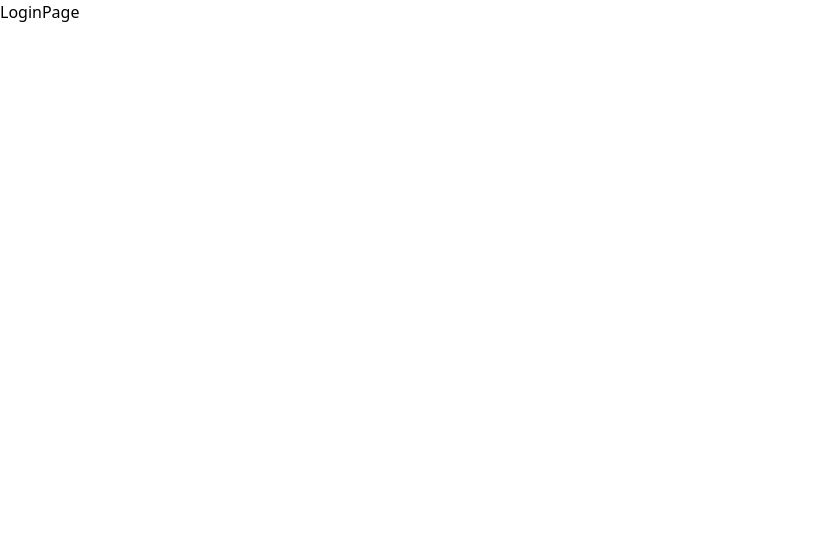
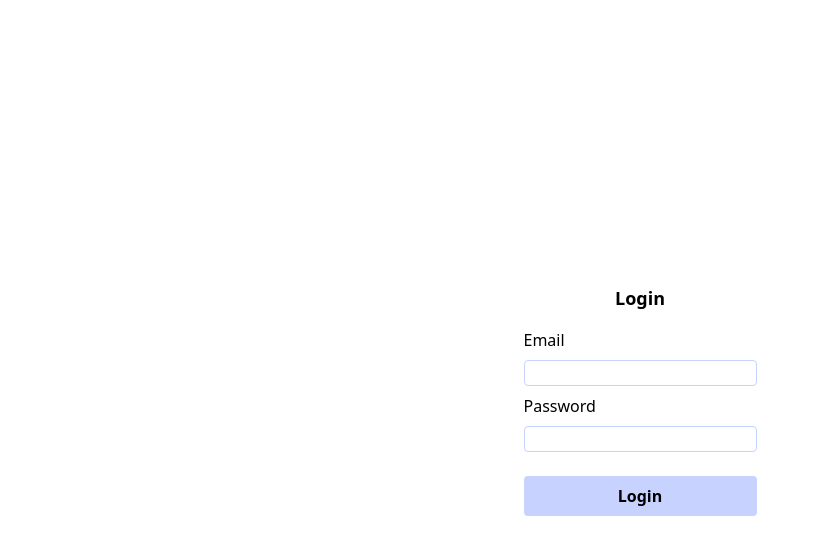
Before and after one commit to andreasgylche/mern-stack, a React (Vite) app in the folder client/: page / in a window 1280 px wide. Shown: the top 554 px of the page, without its empty margins (0-819 px from the left). Built offline with nearby package versions, Linux system fonts and the light colour scheme.

Commit message:
added form html for login page

```diff
--- a/client/src/App.jsx
+++ b/client/src/App.jsx
@@ -2,6 +2,7 @@ import { BrowserRouter, Navigate, Routes, Route } from 'react-router-dom'
 import HomePage from './scenes/homePage'
 import LoginPage from './scenes/loginPage'
 import ProfilePage from './scenes/profilePage'
+import RegisterPage from './scenes/registerPage'
 
 function App() {
   return (
@@ -9,6 +10,7 @@ function App() {
       <BrowserRouter>
         <Routes>
           <Route path="/" element={<LoginPage />} />
+          <Route path='/register' element={<RegisterPage />} />
           <Route path="/home" element={<HomePage />} />
           <Route path="/profile/:id" element={<ProfilePage />} />
         </Routes>
--- a/client/src/scenes/homePage/index.jsx
+++ b/client/src/scenes/homePage/index.jsx
@@ -1,5 +1,5 @@
 import React from 'react'
 
 export default function HomePage() {
-  return <div>HomePage</div>
+  return <div className='flex justify-center items-center w-full h-screen'>HomePage</div>
 }
--- a/client/src/scenes/loginPage/index.jsx
+++ b/client/src/scenes/loginPage/index.jsx
@@ -1,5 +1,14 @@
 import React from 'react'
 
 export default function LoginPage() {
-  return <div>LoginPage</div>
+  return <div className='flex flex-col justify-center items-center w-full h-screen'>
+    <h1 className='block text-lg font-semibold mb-4'>Login</h1>
+    <form action="POST" className='flex flex-col gap-2'>
+      <label htmlFor="email">Email</label>
+      <input className='rounded border border-indigo-200' type="email" name="email" id="email" />
+      <label htmlFor="password">Password</label>
+      <input className='rounded border border-indigo-200' type="password" name="password" id="password" />
+      <input className='rounded bg-indigo-200 font-semibold py-2 px-4 mt-4' type="submit" value="Login" />
+    </form>
+  </div>
 }
--- a/client/src/scenes/profilePage/index.jsx
+++ b/client/src/scenes/profilePage/index.jsx
@@ -1,5 +1,5 @@
 import React from 'react'
 
 export default function ProfilePage() {
-  return <div>ProfilePage</div>
+  return <div className='flex justify-center items-center w-full h-screen'>ProfilePage</div>
 }
```
